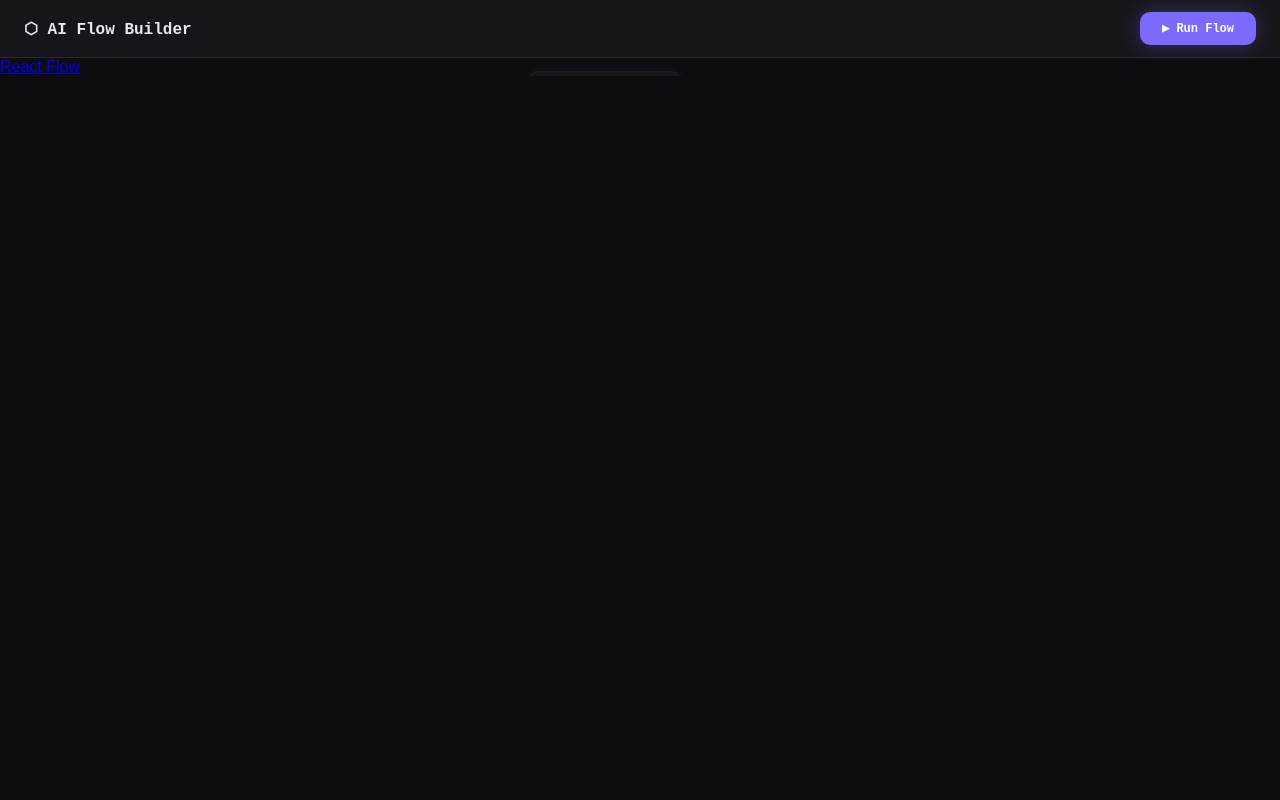
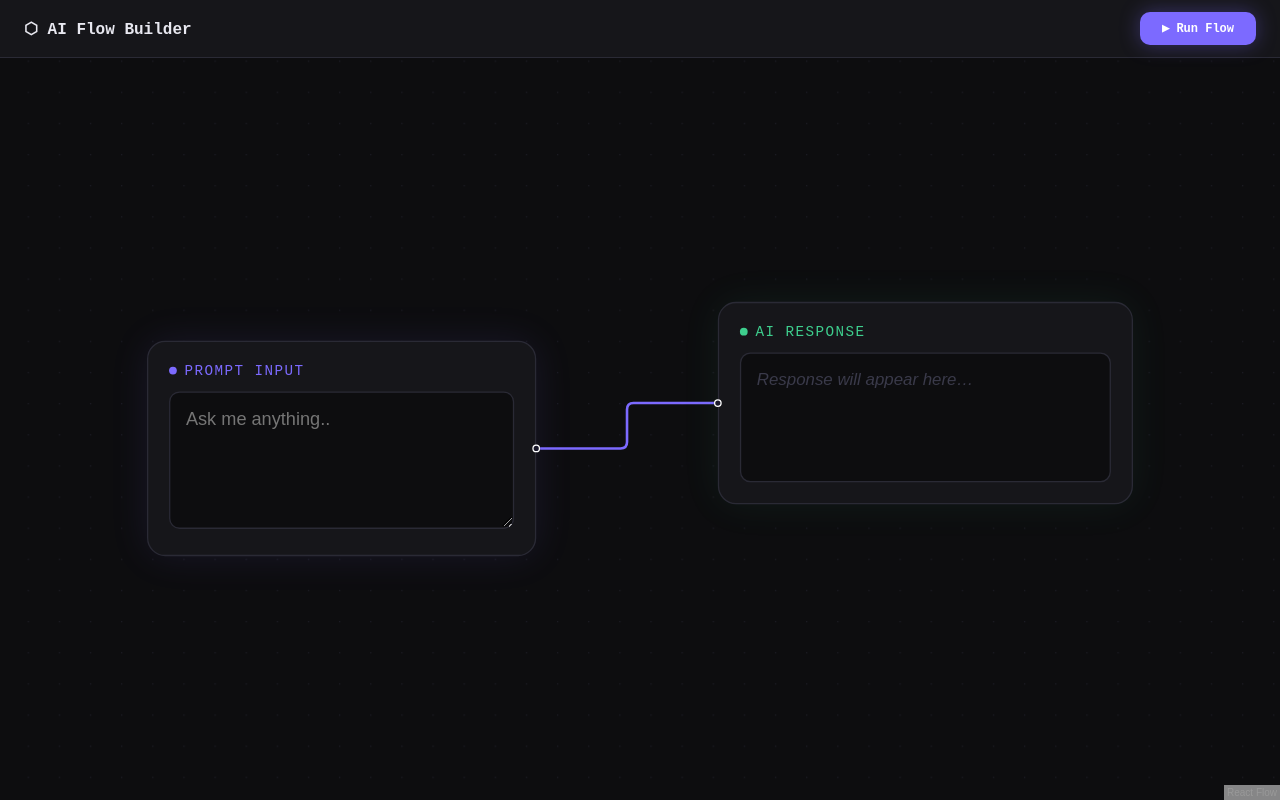
Before and after one commit to Manish10022001/AI-Flow-Builder, a React app in the folder frontend/: page / in a window 1280 px wide. Built offline with nearby package versions, Linux system fonts and the light colour scheme; the HTML template or start-up script is replaced by a standard one.

Commit message:
made nodes interactive and connect to data prop

```diff
--- a/frontend/src/App.css
+++ b/frontend/src/App.css
@@ -127,6 +127,18 @@
   cursor: default;
   background: rgba(62, 207, 142, 0.1);
 }
+.result-node-wrapper.loading {
+  border-color: #3ecf8e;
+  box-shadow: 0 0 30px rgba(62, 207, 142, 0.2);
+}
+
+.result-node-text {
+  font-family: sans-serif;
+  font-size: 14px;
+  color: #e8e8f0;
+  line-height: 1.65;
+  white-space: pre-wrap;
+}
 
 /* app.jsx */
 .AppWrapper {
@@ -147,7 +159,7 @@
   flex-shrink: 0;
 }
 
-.HeaderLeft {
+.Header-Left {
   display: flex;
   align-items: center;
   gap: 10px;
--- a/frontend/src/App.jsx
+++ b/frontend/src/App.jsx
@@ -2,43 +2,87 @@ import "./App.css";
 import {
   Background,
   BackgroundVariant,
-  Position,
   ReactFlow,
+  useNodesState,
+  useEdgesState,
+  addEdge,
 } from "@xyflow/react";
-import React from "react";
+
+import "@xyflow/react/dist/style.css";
 import InputNode from "./components/InputNode";
 import ResultNode from "./components/ResultNode";
+import { useState, useCallback } from "react";
+
 const nodeTypes = {
   inputNode: InputNode,
   resultNode: ResultNode,
 };
-const nodes = [
-  {
-    id: "1",
-    type: "inputNode",
-    position: { x: 80, y: 180 },
-    data: {},
-  },
-  {
-    id: "2",
-    type: "resultNode",
-    position: { x: 520, y: 150 },
-    data: {},
-  },
-];
+// const nodes = [
+//   {
+//     id: "1",
+//     type: "inputNode",
+//     position: { x: 80, y: 180 },
+//     data: {},
+//   },
+//   {
+//     id: "2",
+//     type: "resultNode",
+//     position: { x: 520, y: 150 },
+//     data: {},
+//   },
+// ];
 
-const edges = [
+const initialEdges = [
   {
     id: "e1-2",
     source: "1",
     target: "2",
     type: "smoothstep",
+    animated: false,
   },
 ];
 
 export default function App() {
+  const [prompt, setPrompt] = useState("");
+  const [saved, setSaved] = useState(false);
+  const buildNodes = (curPrompt, curResp, curLoading, curSaved) => [
+    {
+      id: "1",
+      type: "inputNode",
+      position: { x: 80, y: 180 },
+      data: {
+        value: curPrompt,
+        onChange: (val) => {
+          setPrompt(val);
+          setSaved(false);
+          setNodes(buildNodes(val, curResp, curLoading, false));
+        },
+      },
+    },
+    {
+      id: "2",
+      type: "resultNode",
+      position: { x: 520, y: 150 },
+      data: {
+        value: curResp,
+        loading: curLoading,
+        saved: curSaved,
+      },
+    },
+  ];
+
+  const [nodes, setNodes, onNodesChange] = useNodesState(
+    buildNodes("", "", false, false)
+  );
+  const [edges, setEdges, onEdgesChange] = useEdgesState(initialEdges);
+
+  const onConnect = useCallback(
+    (params) => setEdges((eds) => addEdge(params, eds)),
+    [setEdges]
+  );
+
   return (
-    <div className="AppWrappeer">
+    <div className="AppWrapper">
       <header className="AppHeader">
         <div className="Header-Left">
           <span className="Logo">⬡ AI Flow Builder</span>
@@ -47,7 +91,16 @@ export default function App() {
         <button className="RunBtn">▶ Run Flow</button>
       </header>
       <div className="Canvas">
-        <ReactFlow nodes={nodes} edges={edges} nodeTypes={nodeTypes} fitView>
+        <ReactFlow
+          nodes={nodes}
+          edges={edges}
+          onNodesChange={onNodesChange}
+          onEdgesChange={onEdgesChange}
+          onConnect={onConnect}
+          nodeTypes={nodeTypes}
+          fitView
+          fitViewOptions={{ padding: 0.3 }}
+        >
           <Background
             variant={BackgroundVariant.Dots}
             gap={24}
--- a/frontend/src/components/InputNode.jsx
+++ b/frontend/src/components/InputNode.jsx
@@ -1,7 +1,7 @@
 import { Handle, Position } from "@xyflow/react";
 import React from "react";
 
-export default function InputNode() {
+export default function InputNode({ data }) {
   return (
     <div className="input-node-wrapper">
       <div className="input-node-label">
@@ -12,6 +12,8 @@ export default function InputNode() {
       <textarea
         className="input-node-textarea"
         placeholder="Ask me anything.."
+        value={data.value}
+        onChange={(e) => data.onChange(e.target.value)}
         rows={4}
       />
 
--- a/frontend/src/components/ResultNode.jsx
+++ b/frontend/src/components/ResultNode.jsx
@@ -1,21 +1,41 @@
 import React from "react";
 import { Handle, Position } from "@xyflow/react";
 
-export default function ResultNode() {
+export default function ResultNode({ data }) {
   return (
-    <div className="result-node-wrapper">
+    <div className={`result-node-wrapper ${data.loading ? "loading" : ""}`}>
       <div className="result-node-label">
         <span className="result-node-dot" />
         AI Response
       </div>
 
-      <Handle type="target" position={Position.Left} className="result-node-handle" />
+      <Handle
+        type="target"
+        position={Position.Left}
+        className="result-node-handle"
+      />
 
       <div className="result-node-response-box">
-        <p className="result-node-placeholder">Response will appear here...</p>
+        {data.loading ? (
+          <p className="result-node-placeholder">Thinking…</p>
+        ) : data.value ? (
+          <p className="result-node-text">{data.value}</p>
+        ) : (
+          <p className="result-node-placeholder">Response will appear here…</p>
+        )}
       </div>
 
-      <button className="result-node-save-btn">Save</button>
+      {data.value && !data.loading && (
+        <button
+          className={`result-node-save-btn ${data.saved ? "saved" : ""}`}
+          onClick={data.onSave}
+          disabled={data.saved}
+        >
+          {data.saved
+            ? "✓ Saved prompt and response"
+            : "Save prompt and response"}
+        </button>
+      )}
     </div>
   );
 }
```
